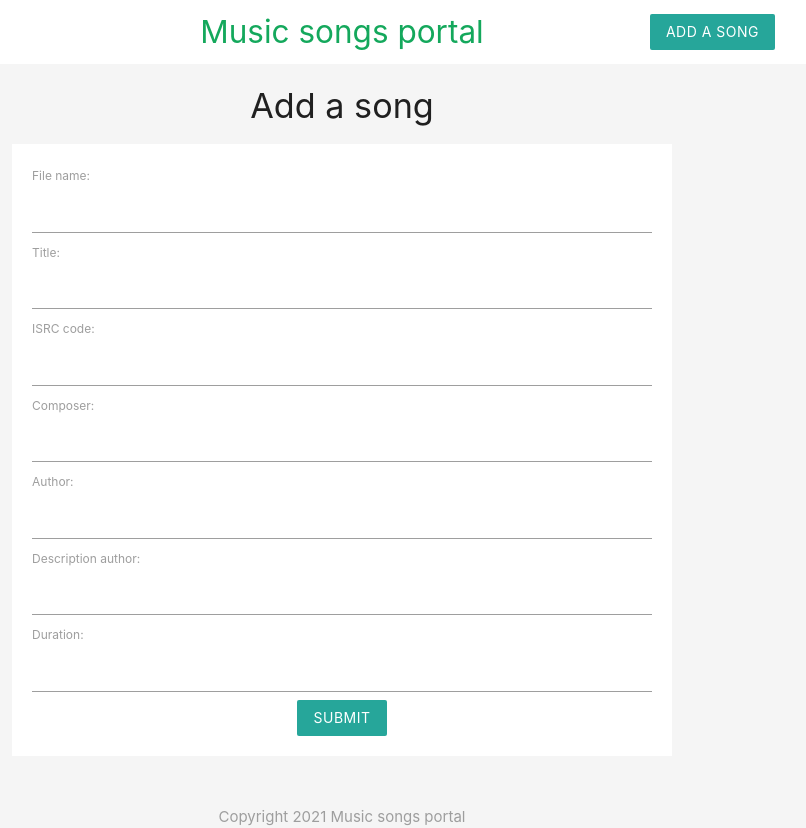
After one commit to gardnerdev/music-app, a PHP site: page /add.php in a window 1280 px wide. The commit adds this page. Shown: the whole page, without its empty margins (298-1104 px from the left). Run offline with PHP 8.4, Linux system fonts and the light colour scheme.

Commit message:
preventing xss attacks

```diff
--- /dev/null
+++ b/add.php
@@ -0,0 +1,40 @@
+<?php
+    # checking if submit is initialized
+    if(isset($_POST['submit'])){
+        echo htmlspecialchars($_POST['file-name']); # preventing XSS attacks for rendering as html entities
+        echo htmlspecialchars($_POST['title']);
+        echo htmlspecialchars($_POST['isrc-cide']);
+        echo htmlspecialchars($_POST['composer']);
+        echo htmlspecialchars($_POST['author']);
+        echo htmlspecialchars($_POST['description-author']);
+        echo htmlspecialchars($_POST['duration']);
+    }
+?>
+
+
+<!DOCTYPE html>
+<html lang="en">
+    <?php include('templates/header.php'); ?>
+    <section class="container grey-text"></section>
+        <h4 class="center">Add a song</h4>
+        <form class="white" action="add.php" method="POST">
+            <label>File name: </label>
+            <input type="text" name="file-name">
+            <label>Title: </label>
+            <input type="text" name="title">
+            <label>ISRC code: </label>
+            <input type="text" name="isrc-cide">
+            <label>Composer: </label>
+            <input type="text" name="composer">
+            <label>Author: </label>
+            <input type="text" name="author">
+            <label>Description author: </label>
+            <input type="text" name="description-author">
+            <label>Duration: </label>
+            <input type="text" name="duration">
+            <div class="center">
+                <input type="submit" name="submit" value="submit" class="btn brand z-depth-0">
+            </div>
+        </form>
+    <?php include('templates/footer.php')?>
+</html>
--- a/templates/header.php
+++ b/templates/header.php
@@ -7,6 +7,11 @@
     <style type="text/css">
         .brand-text{
             color: #14a85c !important;
+        }
+        form{
+            max-width: 660px;
+            margin: 20px auto;
+            padding: 20px;
         }
     </style>
 </head>
```
